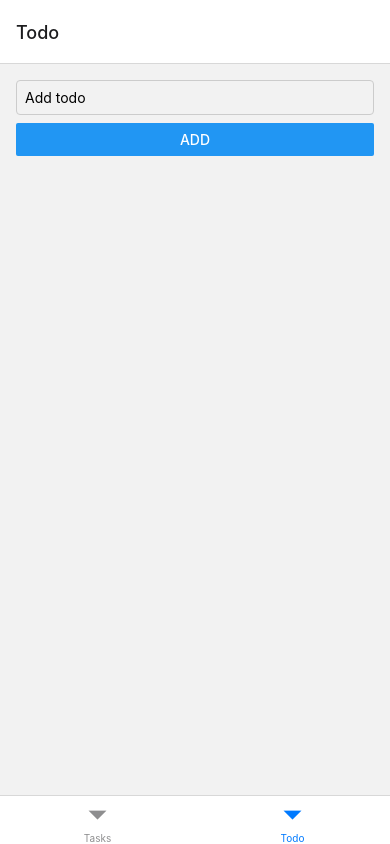
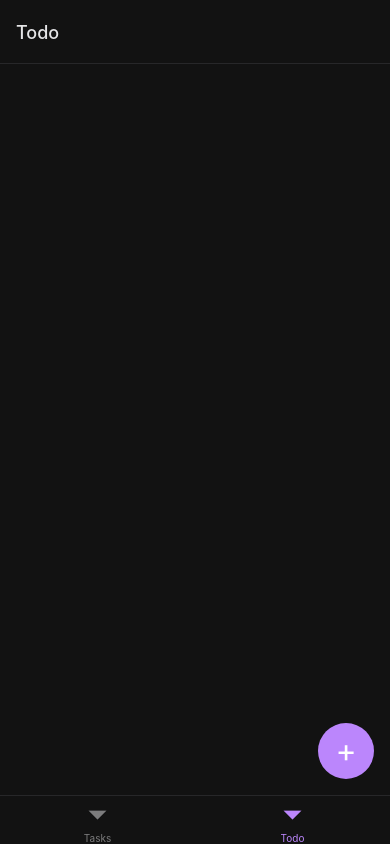
Before and after one commit to shugi12345/task-app, a React Native app: screen /Todo in a window 390 px wide. Built offline with nearby package versions, Linux system fonts and the light colour scheme.

Commit message:
feat: modernize UI with dark mode and new input

```diff
--- a/package.json
+++ b/package.json
@@ -11,6 +11,7 @@
   },
   "dependencies": {
     "@react-native-async-storage/async-storage": "~2.1.2",
+    "@react-native-community/datetimepicker": "^8.4.1",
     "@react-navigation/bottom-tabs": "^6.5.20",
     "@react-navigation/native": "^6.1.10",
     "expo": "~53.0.0",
--- a/src/App.js
+++ b/src/App.js
@@ -1,14 +1,21 @@
 import React from 'react';
-import { NavigationContainer } from '@react-navigation/native';
+import { NavigationContainer, DarkTheme } from '@react-navigation/native';
 import { createBottomTabNavigator } from '@react-navigation/bottom-tabs';
 import TasksScreen from './screens/TasksScreen';
 import TodoScreen from './screens/TodoScreen';
 
 const Tab = createBottomTabNavigator();
+const MyTheme = {
+  ...DarkTheme,
+  colors: {
+    ...DarkTheme.colors,
+    primary: '#bb86fc',
+  },
+};
 
 export default function App() {
   return (
-    <NavigationContainer>
+    <NavigationContainer theme={MyTheme}>
       <Tab.Navigator>
         <Tab.Screen name="Tasks" component={TasksScreen} />
         <Tab.Screen name="Todo" component={TodoScreen} />
--- /dev/null
+++ b/src/components/FloatingActionButton.js
@@ -0,0 +1,30 @@
+import React from 'react';
+import { TouchableOpacity, Text, StyleSheet } from 'react-native';
+
+export default function FloatingActionButton({ onPress }) {
+  return (
+    <TouchableOpacity style={styles.fab} onPress={onPress}>
+      <Text style={styles.fabText}>+</Text>
+    </TouchableOpacity>
+  );
+}
+
+const styles = StyleSheet.create({
+  fab: {
+    position: 'absolute',
+    right: 16,
+    bottom: 16,
+    backgroundColor: '#bb86fc',
+    width: 56,
+    height: 56,
+    borderRadius: 28,
+    alignItems: 'center',
+    justifyContent: 'center',
+    elevation: 4,
+  },
+  fabText: {
+    color: '#fff',
+    fontSize: 32,
+    lineHeight: 32,
+  },
+});
--- a/src/components/TaskItem.js
+++ b/src/components/TaskItem.js
@@ -1,6 +1,13 @@
 import React from 'react';
 import { View, Text, StyleSheet } from 'react-native';
 import Checkbox from 'expo-checkbox';
+
+function colorFor(level) {
+  const ratio = (level - 1) / 4;
+  const r = Math.round(255 * ratio);
+  const g = Math.round(200 * (1 - ratio));
+  return `rgb(${r}, ${g}, 0)`;
+}
 
 function computeUrgency(task) {
   if (!task.dueDate) return task.urgency;
@@ -25,7 +32,9 @@ export default function TaskItem({ task, onComplete }) {
         <Text style={styles.duration}>{task.duration}</Text>
       </View>
       <View style={styles.urgency}>
-        <Text>{'\u2B24'.repeat(urgency)}</Text>
+        {[1,2,3,4,5].map(l => (
+          <View key={l} style={[styles.dot, {backgroundColor: l <= urgency ? colorFor(l) : '#333'}]} />
+        ))}
       </View>
     </View>
   );
@@ -36,6 +45,8 @@ const styles = StyleSheet.create({
     flexDirection: 'row',
     alignItems: 'center',
     paddingVertical: 8,
+    borderBottomColor: '#333',
+    borderBottomWidth: StyleSheet.hairlineWidth,
   },
   info: {
     flex: 1,
@@ -44,12 +55,20 @@ const styles = StyleSheet.create({
   title: {
     fontSize: 16,
     fontWeight: 'bold',
+    color: '#fff',
   },
   duration: {
     fontSize: 12,
-    color: '#666',
+    color: '#aaa',
   },
   urgency: {
     marginLeft: 8,
+    flexDirection: 'row',
+  },
+  dot: {
+    width: 10,
+    height: 10,
+    borderRadius: 5,
+    marginHorizontal: 1,
   },
 });
--- /dev/null
+++ b/src/components/UrgencyPicker.js
@@ -0,0 +1,33 @@
+import React from 'react';
+import { View, Pressable, StyleSheet } from 'react-native';
+
+function colorFor(level) {
+  const ratio = (level - 1) / 4; // 0 -> green, 1 -> red
+  const r = Math.round(255 * ratio);
+  const g = Math.round(200 * (1 - ratio));
+  return `rgb(${r}, ${g}, 0)`;
+}
+
+export default function UrgencyPicker({ value, onChange }) {
+  return (
+    <View style={styles.row}>
+      {[1,2,3,4,5].map(l => (
+        <Pressable key={l} onPress={() => onChange(l)} style={[styles.circle, {backgroundColor: l <= value ? colorFor(l) : '#555'}]} />
+      ))}
+    </View>
+  );
+}
+
+const styles = StyleSheet.create({
+  row: {
+    flexDirection: 'row',
+    justifyContent: 'space-between',
+    marginVertical: 8,
+  },
+  circle: {
+    width: 20,
+    height: 20,
+    borderRadius: 10,
+    marginHorizontal: 2,
+  },
+});
--- a/src/screens/TasksScreen.js
+++ b/src/screens/TasksScreen.js
@@ -1,7 +1,10 @@
 import React, { useState } from 'react';
-import { View, Text, TextInput, Button, FlatList, StyleSheet } from 'react-native';
+import { View, Text, TextInput, Button, FlatList, StyleSheet, Modal, TouchableOpacity } from 'react-native';
 import TaskItem from '../components/TaskItem';
 import AsyncStorage from '@react-native-async-storage/async-storage';
+import DateTimePicker from '@react-native-community/datetimepicker';
+import FloatingActionButton from '../components/FloatingActionButton';
+import UrgencyPicker from '../components/UrgencyPicker';
 
 export default function TasksScreen() {
   const [tasks, setTasks] = useState([]);
@@ -9,6 +12,9 @@ export default function TasksScreen() {
   const [duration, setDuration] = useState('');
   const [urgency, setUrgency] = useState(1);
   const [dueDate, setDueDate] = useState('');
+  const [showForm, setShowForm] = useState(false);
+  const [showDatePicker, setShowDatePicker] = useState(false);
+  const [showDurationPicker, setShowDurationPicker] = useState(false);
 
   const addTask = () => {
     if (!title) return;
@@ -26,6 +32,7 @@ export default function TasksScreen() {
     setDuration('');
     setUrgency(1);
     setDueDate('');
+    setShowForm(false);
     AsyncStorage.setItem('tasks', JSON.stringify(newTasks));
   };
 
@@ -41,52 +48,88 @@ export default function TasksScreen() {
 
   return (
     <View style={styles.container}>
-      <View style={styles.form}>
-        <TextInput
-          placeholder="Task title"
-          value={title}
-          onChangeText={setTitle}
-          style={styles.input}
-        />
-        <TextInput
-          placeholder="Duration (e.g. 2h)"
-          value={duration}
-          onChangeText={setDuration}
-          style={styles.input}
-        />
-        <TextInput
-          placeholder="Urgency (1-5)"
-          keyboardType="numeric"
-          value={String(urgency)}
-          onChangeText={(v) => setUrgency(v)}
-          style={styles.input}
-        />
-        <TextInput
-          placeholder="Due date (YYYY-MM-DD)"
-          value={dueDate}
-          onChangeText={setDueDate}
-          style={styles.input}
-        />
-        <Button title="Add" onPress={addTask} />
-      </View>
-
       <FlatList
         data={tasks}
         keyExtractor={item => item.id}
         renderItem={renderItem}
       />
+      <FloatingActionButton onPress={() => setShowForm(true)} />
+
+      <Modal visible={showForm} animationType="slide" transparent>
+        <View style={styles.modalBackdrop}>
+          <View style={styles.modalContent}>
+            <TextInput
+              placeholder="Task title"
+              placeholderTextColor="#aaa"
+              value={title}
+              onChangeText={setTitle}
+              style={styles.input}
+            />
+            <TouchableOpacity onPress={() => setShowDurationPicker(true)}>
+              <Text style={styles.input}>{duration || 'Pick duration'}</Text>
+            </TouchableOpacity>
+            {showDurationPicker && (
+              <DateTimePicker
+                value={new Date()}
+                mode="time"
+                onChange={(e, d) => {
+                  setShowDurationPicker(false);
+                  if (d) {
+                    const h = d.getHours().toString().padStart(2, '0');
+                    const m = d.getMinutes().toString().padStart(2, '0');
+                    setDuration(`${h}:${m}`);
+                  }
+                }}
+              />
+            )}
+
+            <UrgencyPicker value={urgency} onChange={setUrgency} />
+
+            <TouchableOpacity onPress={() => setShowDatePicker(true)}>
+              <Text style={styles.input}>{dueDate || 'Pick due date'}</Text>
+            </TouchableOpacity>
+            {showDatePicker && (
+              <DateTimePicker
+                value={dueDate ? new Date(dueDate) : new Date()}
+                mode="date"
+                onChange={(e, d) => {
+                  setShowDatePicker(false);
+                  if (d) {
+                    const dateStr = d.toISOString().slice(0,10);
+                    setDueDate(dateStr);
+                  }
+                }}
+              />
+            )}
+            <Button title="Add" onPress={addTask} />
+            <Button title="Cancel" onPress={() => setShowForm(false)} />
+          </View>
+        </View>
+      </Modal>
     </View>
   );
 }
 
 const styles = StyleSheet.create({
-  container: { flex: 1, padding: 16 },
-  form: { marginBottom: 16 },
+  container: { flex: 1, padding: 16, backgroundColor: '#121212' },
   input: {
-    borderColor: '#ccc',
+    borderColor: '#444',
     borderWidth: 1,
     marginBottom: 8,
     padding: 8,
     borderRadius: 4,
+    color: '#fff',
+  },
+  modalBackdrop: {
+    flex: 1,
+    backgroundColor: 'rgba(0,0,0,0.5)',
+    justifyContent: 'center',
+    alignItems: 'center',
+  },
+  modalContent: {
+    backgroundColor: '#1c1c1c',
+    padding: 16,
+    borderRadius: 8,
+    width: '90%',
   },
 });
--- a/src/screens/TodoScreen.js
+++ b/src/screens/TodoScreen.js
@@ -1,10 +1,12 @@
 import React, { useState } from 'react';
-import { View, TextInput, Button, FlatList, StyleSheet } from 'react-native';
+import { View, TextInput, Button, FlatList, StyleSheet, Modal } from 'react-native';
 import Checkbox from 'expo-checkbox';
+import FloatingActionButton from '../components/FloatingActionButton';
 
 export default function TodoScreen() {
   const [items, setItems] = useState([]);
   const [text, setText] = useState('');
+  const [showForm, setShowForm] = useState(false);
 
   const addItem = () => {
     if (!text) return;
@@ -27,33 +29,53 @@ export default function TodoScreen() {
 
   return (
     <View style={styles.container}>
-      <View style={styles.form}>
-        <TextInput
-          style={styles.input}
-          placeholder="Add todo"
-          value={text}
-          onChangeText={setText}
-        />
-        <Button title="Add" onPress={addItem} />
-      </View>
       <FlatList
         data={items}
         keyExtractor={item => item.id}
         renderItem={renderItem}
       />
+      <FloatingActionButton onPress={() => setShowForm(true)} />
+
+      <Modal visible={showForm} animationType="slide" transparent>
+        <View style={styles.modalBackdrop}>
+          <View style={styles.modalContent}>
+            <TextInput
+              style={styles.input}
+              placeholder="Add todo"
+              placeholderTextColor="#aaa"
+              value={text}
+              onChangeText={setText}
+            />
+            <Button title="Add" onPress={() => { addItem(); setShowForm(false); }} />
+            <Button title="Cancel" onPress={() => setShowForm(false)} />
+          </View>
+        </View>
+      </Modal>
     </View>
   );
 }
 
 const styles = StyleSheet.create({
-  container: { flex: 1, padding: 16 },
-  form: { marginBottom: 16 },
+  container: { flex: 1, padding: 16, backgroundColor: '#121212' },
   input: {
-    borderColor: '#ccc',
+    borderColor: '#444',
     borderWidth: 1,
     marginBottom: 8,
     padding: 8,
     borderRadius: 4,
+    color: '#fff',
+  },
+  modalBackdrop: {
+    flex: 1,
+    backgroundColor: 'rgba(0,0,0,0.5)',
+    justifyContent: 'center',
+    alignItems: 'center',
+  },
+  modalContent: {
+    backgroundColor: '#1c1c1c',
+    padding: 16,
+    borderRadius: 8,
+    width: '90%',
   },
   item: {
     flexDirection: 'row',
```
Also changed, not shown: 1 other file (tests, documents, lock files or other folders).
